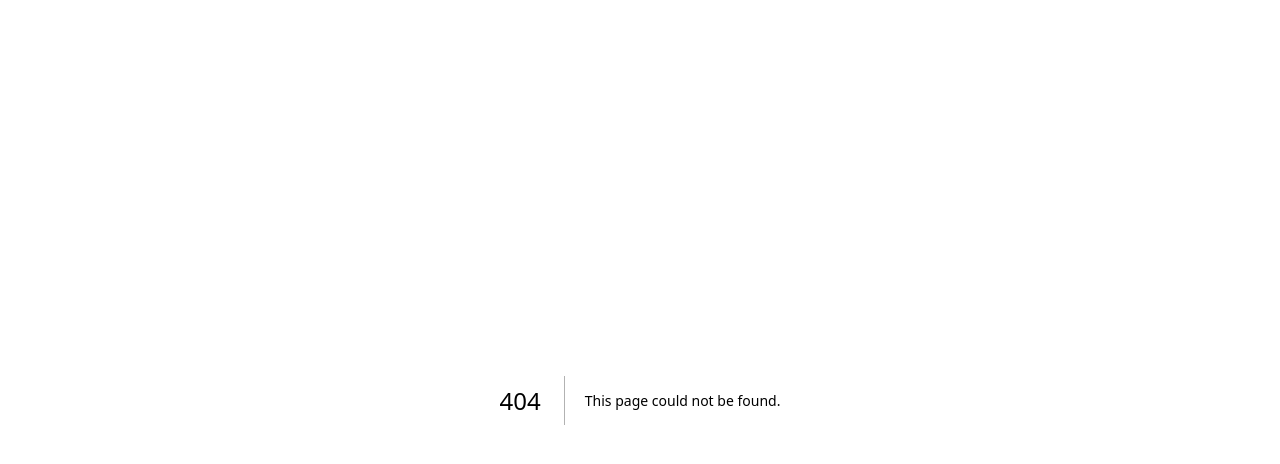
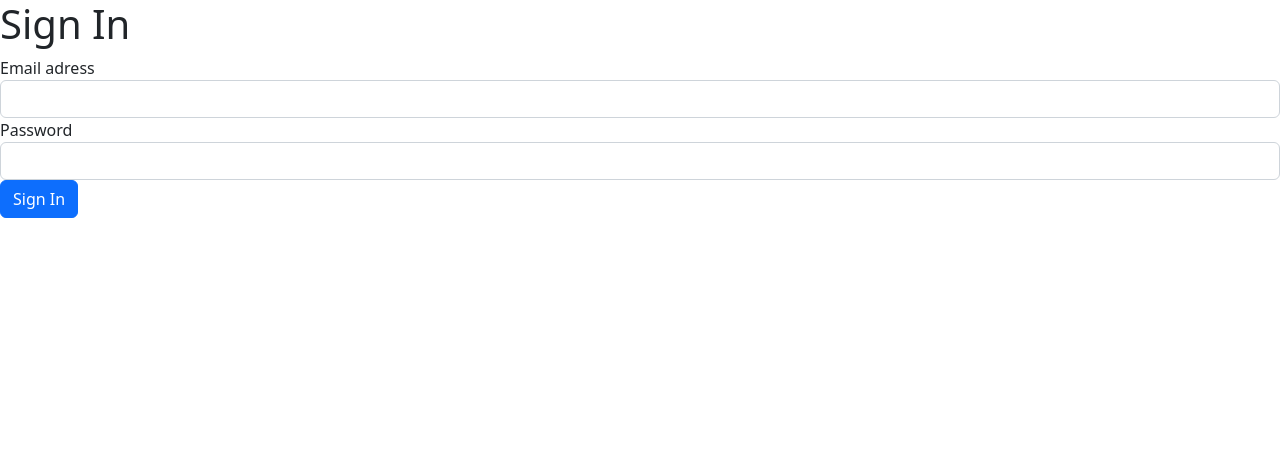
Before and after one commit to SirHarveyBix/micro-service, a Next.js app in the folder 02.ticketing/client/: page /auth/signin in a window 1280 px wide. Before the commit this address had no page. Shown: the top 464 px of the page. Built offline with nearby package versions, Linux system fonts and the light colour scheme.

Commit message:
ajout de signin, creation de la route server pour fetch user + cookie

```diff
--- /dev/null
+++ b/02.ticketing/client/pages/auth/signin.tsx
@@ -0,0 +1,45 @@
+import React, { useState } from 'react';
+import useRequest, { METHOD } from '../../hooks/useRequest';
+import Router from 'next/router';
+
+export default () => {
+  const [email, setEmail] = useState('');
+  const [password, setPassword] = useState('');
+
+  const { doRequest, errors } = useRequest({
+    url: '/api/users/signin',
+    method: METHOD.POST,
+    body: { email, password },
+    onSuccess: () => Router.push('/'),
+  });
+
+  const onSubmit = async (event: { preventDefault: () => void }) => {
+    void event.preventDefault();
+    await doRequest();
+  };
+
+  return (
+    <form onSubmit={onSubmit}>
+      <h1>Sign In</h1>
+      <div className="form-group">
+        <label>Email adress</label>
+        <input
+          value={email}
+          onChange={(event) => setEmail(event.target.value)}
+          className="form-control"
+        />
+      </div>
+      <div className="form-group">
+        <label>Password</label>
+        <input
+          value={password}
+          onChange={(event) => setPassword(event.target.value)}
+          type="password"
+          className="form-control"
+        />
+      </div>
+      {errors}
+      <button className="btn btn-primary">Sign In</button>
+    </form>
+  );
+};
```
Also changed, not shown: 02.ticketing/client/api/buildClient.ts (added, +20 -0 lines), 02.ticketing/client/pages/index.tsx (+22 -3 lines).
